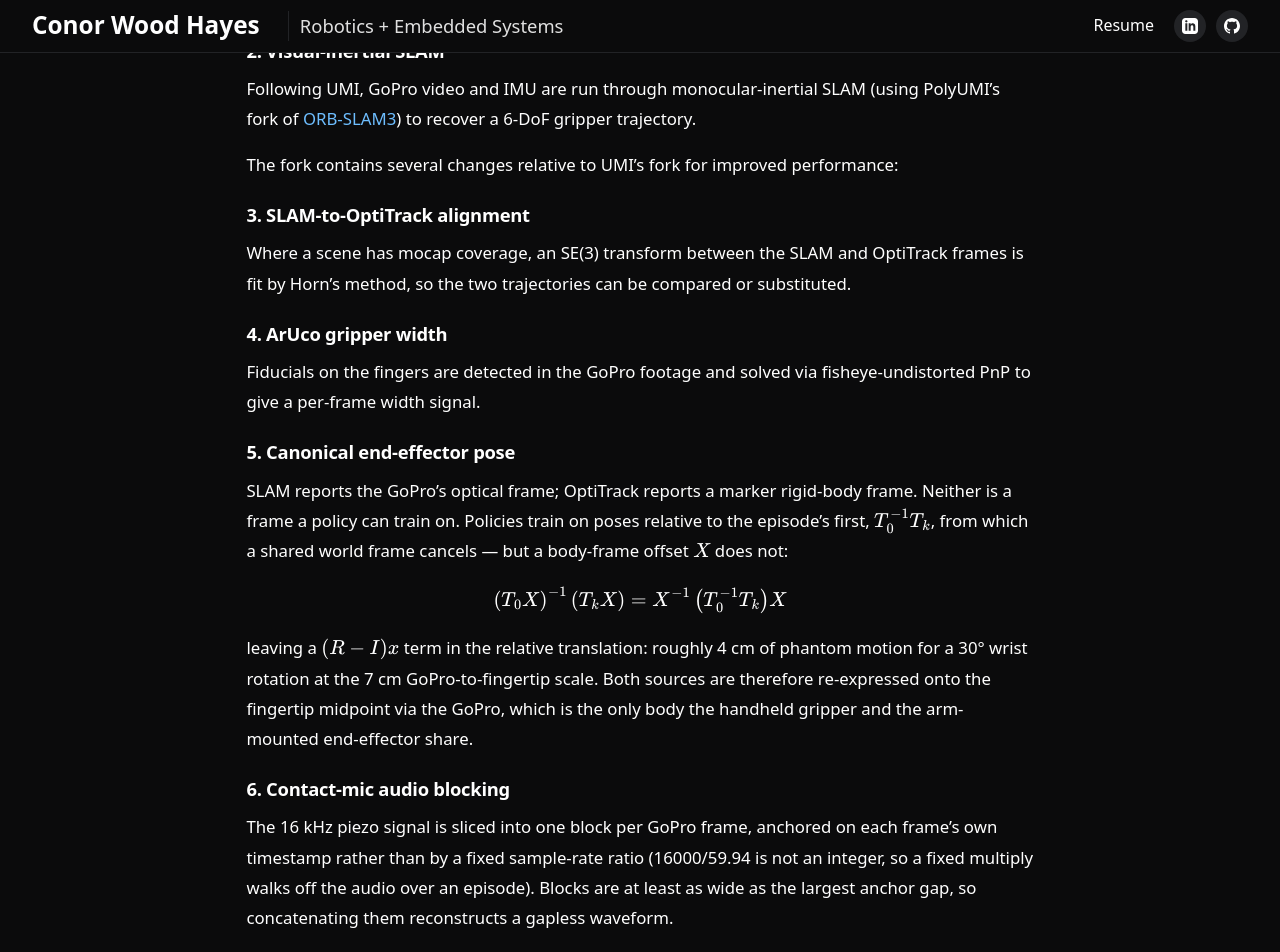
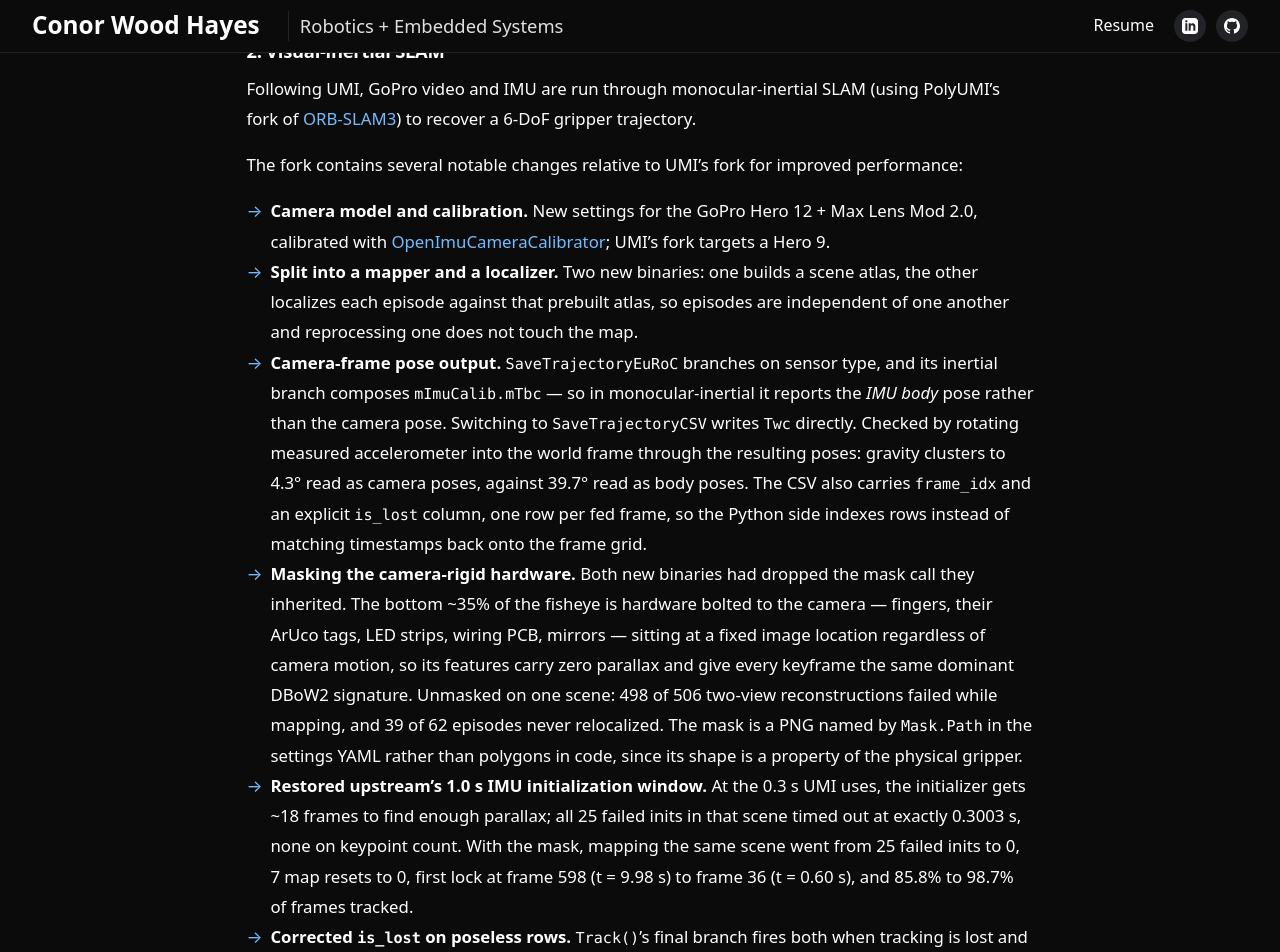
Before and after one commit to cwoodhayes/cwoodhayes.github.io, a Jekyll site: the page built from _projects/PolyUMI_final.md, in a window 1280 px wide and 1400 px high, scrolled down 4050 px. Shown: the top 952 px of the window. Built offline with Jekyll 4.4.1, drawn with Linux system fonts in a browser that asks for light colours; some of the changed text lies outside the part shown.

Commit message:
claude writeup on differences in slam repo

```diff
--- a/_projects/PolyUMI_final.md
+++ b/_projects/PolyUMI_final.md
@@ -72,7 +72,19 @@
 #### 2. Visual-inertial SLAM
 Following UMI, GoPro video and IMU are run through monocular-inertial SLAM (using PolyUMI's fork of [ORB-SLAM3](https://github.com/cwoodhayes/ORB_SLAM3_PolyUMI)) to recover a 6-DoF gripper trajectory.
 
-The fork contains several changes relative to UMI's fork for improved performance:
+The fork contains several notable changes relative to UMI's fork for improved performance:
+
+- **Camera model and calibration.** New settings for the GoPro Hero 12 + Max Lens Mod 2.0, calibrated with [OpenImuCameraCalibrator](https://github.com/urbste/OpenImuCameraCalibrator); UMI's fork targets a Hero 9.
+- **Split into a mapper and a localizer.** Two new binaries: one builds a scene atlas, the other localizes each episode against that prebuilt atlas, so episodes are independent of one another and reprocessing one does not touch the map.
+- **Camera-frame pose output.** `SaveTrajectoryEuRoC` branches on sensor type, and its inertial branch composes `mImuCalib.mTbc` — so in monocular-inertial it reports the *IMU body* pose rather than the camera pose. Switching to `SaveTrajectoryCSV` writes `Twc` directly. Checked by rotating measured accelerometer into the world frame through the resulting poses: gravity clusters to 4.3° read as camera poses, against 39.7° read as body poses. The CSV also carries `frame_idx` and an explicit `is_lost` column, one row per fed frame, so the Python side indexes rows instead of matching timestamps back onto the frame grid.
+- **Masking the camera-rigid hardware.** Both new binaries had dropped the mask call they inherited. The bottom ~35% of the fisheye is hardware bolted to the camera — fingers, their ArUco tags, LED strips, wiring PCB, mirrors — sitting at a fixed image location regardless of camera motion, so its features carry zero parallax and give every keyframe the same dominant DBoW2 signature. Unmasked on one scene: 498 of 506 two-view reconstructions failed while mapping, and 39 of 62 episodes never relocalized. The mask is a PNG named by `Mask.Path` in the settings YAML rather than polygons in code, since its shape is a property of the physical gripper.
+- **Restored upstream's 1.0 s IMU initialization window.** At the 0.3 s UMI uses, the initializer gets ~18 frames to find enough parallax; all 25 failed inits in that scene timed out at exactly 0.3003 s, none on keypoint count. With the mask, mapping the same scene went from 25 failed inits to 0, 7 map resets to 0, first lock at frame 598 (t = 9.98 s) to frame 36 (t = 0.60 s), and 85.8% to 98.7% of frames tracked.
+- **Corrected `is_lost` on poseless rows.** `Track()`'s final branch fires both when tracking is lost and when the frame simply never got a pose — typically the frame right after initialization or relocalization — and in both cases republishes the previous frame's pose and timestamp. It was recording those rows as tracked, so a duplicated pose at a repeated timestamp claimed to be real. All five consumers already read the flag as "this row has no pose of its own", so `UpdateFrameIMU` had been rescaling duplicated poses as if they were measurements.
+- **Streaming decode and optional frame decimation.** The frame buffer was being filled even on the single-pass path the pipeline actually runs, costing ~0.8 GB on short episodes and ~7 GB for a minute of video at ~4.1 MB per decoded frame. Single-pass now streams with one frame in flight. A `POLYUMI_SLAM_FRAME_STRIDE` env var adds optional temporal decimation to both binaries, bit-identical to previous behaviour when unset.
+- **Robustness against the video decoder.** `CAP_PROP_POS_MSEC` is unreliable on the last decoded frame under this OpenCV/FFmpeg build, occasionally reporting zero or a non-increasing value; timestamps are repaired to strictly increasing by extrapolated spacing. `CAP_PROP_FPS` reporting 0 or NaN was separately turning the mapper's loop pacing into `inf`, hanging the run.
+- **ORB features raised to 2500**, and more diagnostic output on tracking failure.
+
+The localizer also gained an optional forward + reverse two-pass mode, which recovers lead-in frames by reaching them from the well-tracked middle of an episode with a motion prior. The pipeline no longer uses it: it now prefers to leave frames SLAM could not place as NaN and split episodes around them, rather than merging two trajectories and trusting the result.
 
 #### 3. SLAM-to-OptiTrack alignment
 Where a scene has mocap coverage, an SE(3) transform between the SLAM and OptiTrack frames is fit by Horn's method, so the two trajectories can be compared or substituted.
```
